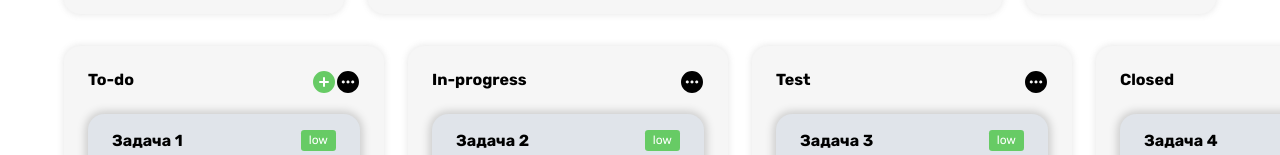
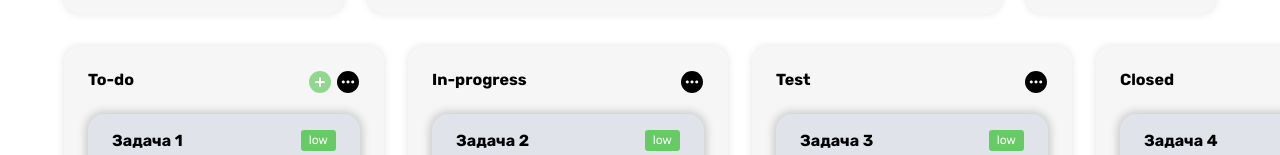
Before and after one commit to Mor-ald/task-tracker, a React (Vite) app: page / in a window 1280 px wide. In both pictures the pointer is over the element 324 px from the left and 295 px from the top of the page. Shown: the part 211-366 px from the top of the page. Built offline with nearby package versions, Linux system fonts and the light colour scheme; data requests are answered from the project's data file.

Commit message:
feat(components): add mr, change hover

```diff
--- a/src/components/ui/button/plus-button/PlusButton.module.scss
+++ b/src/components/ui/button/plus-button/PlusButton.module.scss
@@ -1,8 +1,9 @@
 .button {
+  margin-right: 0.25rem;
   transition: 0.2s all ease;
   cursor: pointer;
+}
 
-  :hover > svg > path {
-    opacity: 0.75;
-  }
+.button:hover {
+  opacity: 0.7;
 }
```
